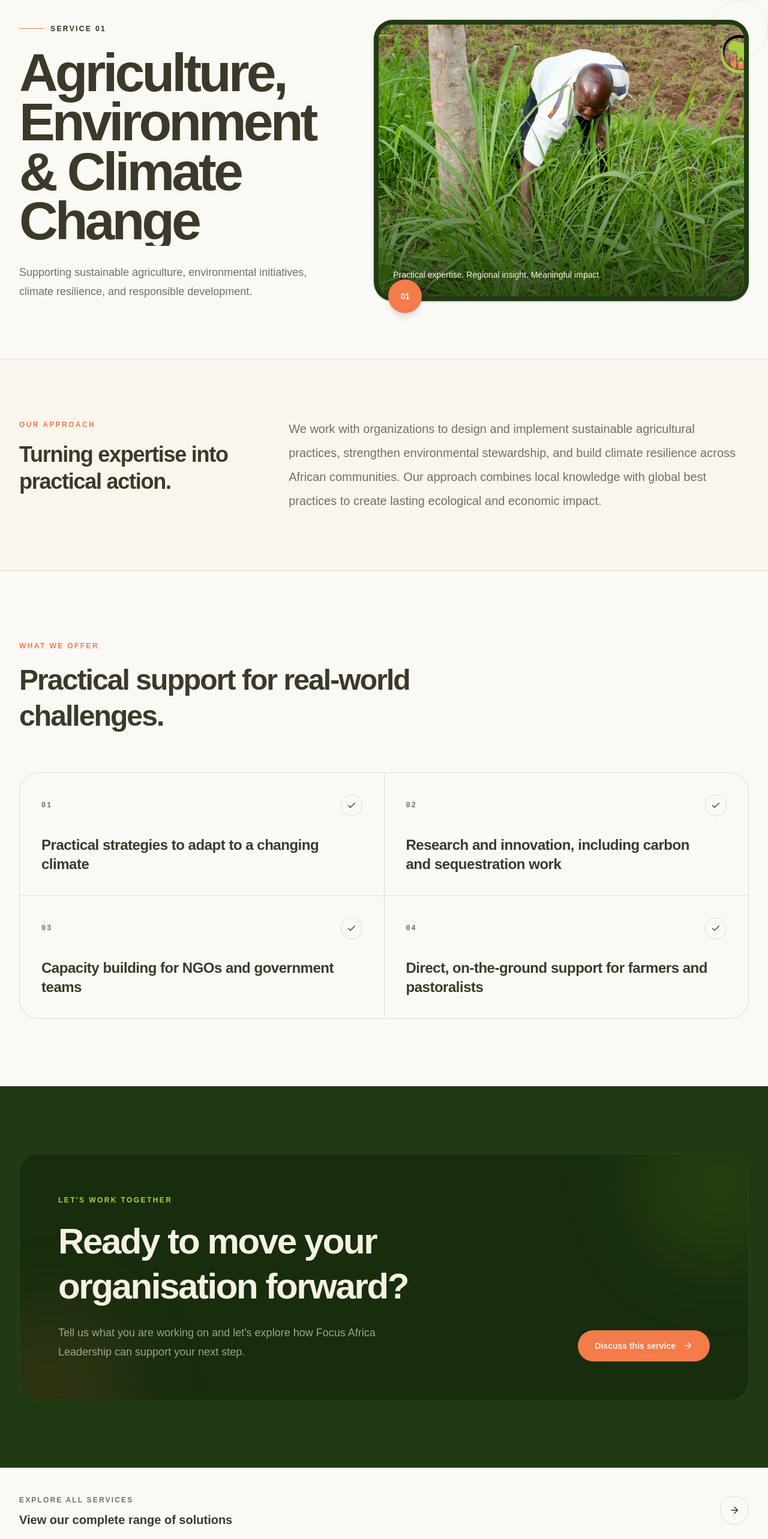
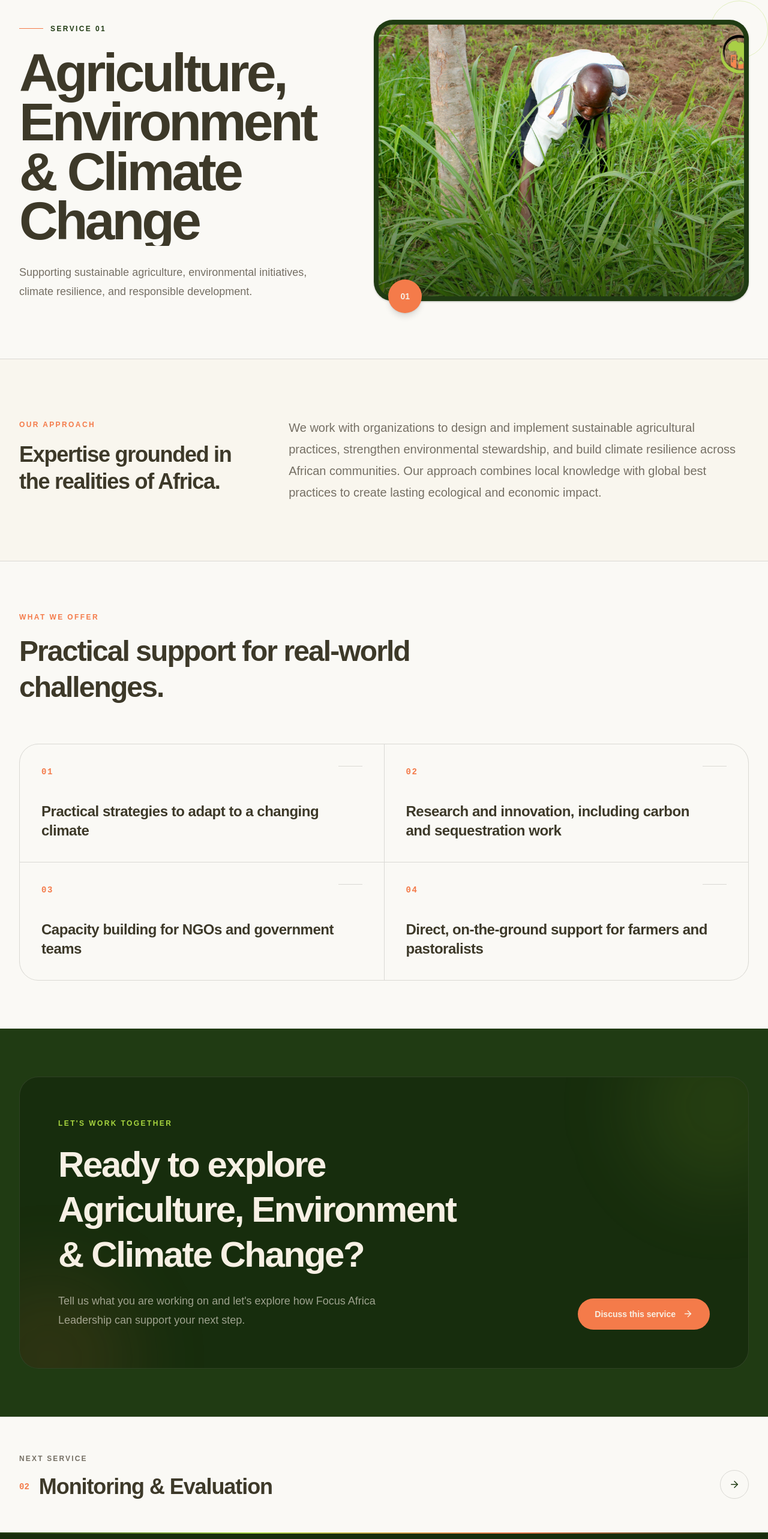
Before and after one commit to nhier17/focus-africa, a Next.js app: page /services/agriculture-environment-climate in a window 1280 px wide. Shown: the part 195-2761 px from the top of the page at 60% size. Built offline with nearby package versions, Linux system fonts and the light colour scheme.

Commit message:
edited service details

```diff
--- a/components/ServiceDetails.tsx
+++ b/components/ServiceDetails.tsx
@@ -3,16 +3,12 @@
 import { useRef } from "react";
 import Image from "next/image";
 import Link from "next/link";
-import {
-    ArrowLeft,
-    ArrowRight,
-    Check,
-} from "lucide-react";
+import { ArrowLeft, ArrowRight} from "lucide-react";
 import { gsap } from "gsap";
 import { ScrollTrigger } from "gsap/all";
 import { useGSAP } from "@gsap/react";
-
 import type { ServiceDetail } from "@/lib/service";
+import {SERVICES} from "@/lib/service";
 
 gsap.registerPlugin(ScrollTrigger);
 
@@ -22,6 +18,12 @@ interface ServiceDetailsProps {
 
 export default function ServiceDetails({ service }: ServiceDetailsProps) {
     const root = useRef<HTMLElement>(null);
+
+    const currentIndex = SERVICES.findIndex(
+        (item) => item.slug === service.slug
+    );
+
+    const nextService =  SERVICES[(currentIndex + 1) % SERVICES.length];
 
     useGSAP(
         () => {
@@ -122,7 +124,6 @@ export default function ServiceDetails({ service }: ServiceDetailsProps) {
             ref={root}
             className="overflow-hidden bg-background"
         >
-            {/* HERO */}
             <section className="relative bg-background pb-16 pt-28 md:pb-24 md:pt-36">
                 <div className="mx-auto max-w-7xl px-5 md:px-8">
                     <Link
@@ -137,7 +138,6 @@ export default function ServiceDetails({ service }: ServiceDetailsProps) {
                     </Link>
 
                     <div className="grid items-end gap-12 lg:grid-cols-[0.9fr_1.1fr] lg:gap-20">
-                        {/* TITLE */}
                         <div>
                             <div className="service-eyebrow mb-6 flex items-center gap-3">
                                 <span
@@ -161,7 +161,6 @@ export default function ServiceDetails({ service }: ServiceDetailsProps) {
                             </p>
                         </div>
 
-                        {/* IMAGE */}
                         <div className="relative">
                             <div className="absolute -right-8 -top-8 h-24 w-24 rounded-full border border-lime/30" />
 
@@ -176,14 +175,10 @@ export default function ServiceDetails({ service }: ServiceDetailsProps) {
                                         className="object-cover"
                                     />
 
-                                    <div className="absolute inset-0 bg-gradient-to-t from-forest-dark/70 via-transparent to-transparent" />
-
-                                    <div className="absolute bottom-6 left-6 right-6">
-                                        <p className="max-w-sm text-sm font-medium leading-6 text-cream">
-                                            Practical expertise. Regional
-                                            insight. Meaningful impact.
-                                        </p>
-                                    </div>
+                                    <div
+                                        aria-hidden="true"
+                                        className="absolute inset-0 bg-gradient-to-t from-forest-dark/60 via-transparent to-transparent"
+                                    />
                                 </div>
                             </div>
 
@@ -195,7 +190,6 @@ export default function ServiceDetails({ service }: ServiceDetailsProps) {
                 </div>
             </section>
 
-            {/* INTRODUCTION */}
             <section className="border-y border-border bg-cream/40 dark:bg-card/30">
                 <div className="mx-auto grid max-w-7xl gap-10 px-5 py-16 md:px-8 md:py-24 lg:grid-cols-[0.65fr_1.35fr] lg:gap-20">
                     <div>
@@ -204,20 +198,19 @@ export default function ServiceDetails({ service }: ServiceDetailsProps) {
                         </span>
 
                         <h2 className="mt-4 max-w-sm font-display text-3xl font-bold leading-tight tracking-[-0.035em] text-foreground md:text-4xl">
-                            Turning expertise into practical action.
+                            Expertise grounded in the realities of Africa.
                         </h2>
                     </div>
 
                     <div className="service-approach">
-                        <p className="max-w-3xl text-lg leading-9 text-brand-muted md:text-xl md:leading-10">
+                        <p className="service-approach max-w-3xl text-lg leading-8 text-brand-muted md:text-xl md:leading-9">
                             {service.description}
                         </p>
                     </div>
                 </div>
             </section>
 
-            {/* OFFERINGS */}
-            <section className="service-offerings bg-background py-20 md:py-28">
+            <section className="service-offerings bg-background section-padding">
                 <div className="mx-auto max-w-7xl px-5 md:px-8">
                     <div className="mb-12 max-w-2xl md:mb-16">
                         <span className="text-xs font-semibold uppercase tracking-[0.2em] text-coral">
@@ -235,17 +228,15 @@ export default function ServiceDetails({ service }: ServiceDetailsProps) {
                                 key={offering}
                                 className="service-offering group relative bg-background p-7 transition-colors duration-300 hover:bg-cream/50 dark:hover:bg-card md:p-9"
                             >
-                                <div className="mb-8 flex items-center justify-between">
-                                    <span className="font-mono text-xs font-semibold tracking-[0.15em] text-brand-muted">
-                                        0{index + 1}
+                                <div className="mb-10 flex items-start justify-between">
+                                    <span className="font-mono text-sm font-semibold tracking-[0.12em] text-coral">
+                                        {String(index + 1).padStart(2, "0")}
                                     </span>
 
-                                    <span className="flex h-9 w-9 items-center justify-center rounded-full border border-border transition-colors duration-300 group-hover:border-coral group-hover:bg-coral group-hover:text-cream">
-                                        <Check
-                                            size={16}
+                                    <span
                                         aria-hidden="true"
+                                        className="h-px w-10 bg-border transition-all duration-300 group-hover:w-16 group-hover:bg-coral"
                                     />
-                                    </span>
                                 </div>
 
                                 <p className="max-w-lg font-display text-xl font-semibold leading-8 tracking-[-0.02em] text-foreground md:text-2xl">
@@ -257,8 +248,7 @@ export default function ServiceDetails({ service }: ServiceDetailsProps) {
                 </div>
             </section>
 
-            {/* CTA */}
-            <section className="bg-forest py-20 text-cream md:py-28">
+            <section className="bg-forest text-cream section-padding">
                 <div className="mx-auto max-w-7xl px-5 md:px-8">
                     <div className="relative overflow-hidden rounded-[2rem] border border-cream/10 bg-forest-dark p-8 md:p-12 lg:p-16">
                         <div
@@ -278,7 +268,7 @@ export default function ServiceDetails({ service }: ServiceDetailsProps) {
                                 </span>
 
                                 <h2 className="mt-5 font-display text-4xl font-bold leading-tight tracking-[-0.04em] md:text-5xl lg:text-6xl">
-                                    Ready to move your organisation forward?
+                                    Ready to explore {service.title}?
                                 </h2>
 
                                 <p className="mt-6 max-w-xl text-base leading-8 text-cream/60 md:text-lg">
@@ -303,21 +293,27 @@ export default function ServiceDetails({ service }: ServiceDetailsProps) {
                 </div>
             </section>
 
-            {/* NEXT SERVICE */}
             <section className="border-t border-border bg-background">
                 <div className="mx-auto max-w-7xl px-5 md:px-8">
                     <Link
-                        href="/#services"
-                        className="group flex items-center justify-between gap-6 py-8 md:py-10"
+                        href={`/services/${nextService.slug}`}
+                        className="group block py-10 md:py-14"
                     >
+                        <div className="flex items-end justify-between gap-8">
                             <div>
                     <span className="text-xs font-semibold uppercase tracking-[0.18em] text-brand-muted">
-                                Explore all services
+                        Next service
                     </span>
 
-                            <p className="mt-2 font-display text-xl font-bold text-foreground">
-                                View our complete range of solutions
-                            </p>
+                                <div className="mt-4 flex items-center gap-4">
+                        <span className="font-mono text-sm font-semibold text-coral">
+                            {nextService.number}
+                        </span>
+
+                                    <h2 className="font-display text-2xl font-bold tracking-[-0.03em] text-foreground transition-colors duration-300 group-hover:text-forest dark:group-hover:text-lime md:text-4xl">
+                                        {nextService.title}
+                                    </h2>
+                                </div>
                             </div>
 
                             <span className="flex h-12 w-12 shrink-0 items-center justify-center rounded-full border border-border text-forest transition-all duration-300 group-hover:border-forest group-hover:bg-forest group-hover:text-cream dark:text-lime dark:group-hover:border-lime dark:group-hover:bg-lime dark:group-hover:text-forest">
@@ -326,6 +322,7 @@ export default function ServiceDetails({ service }: ServiceDetailsProps) {
                         className="transition-transform duration-300 group-hover:translate-x-1"
                     />
                 </span>
+                        </div>
                     </Link>
                 </div>
             </section>
```
Lines whose indentation alone changed are shown as unchanged.
